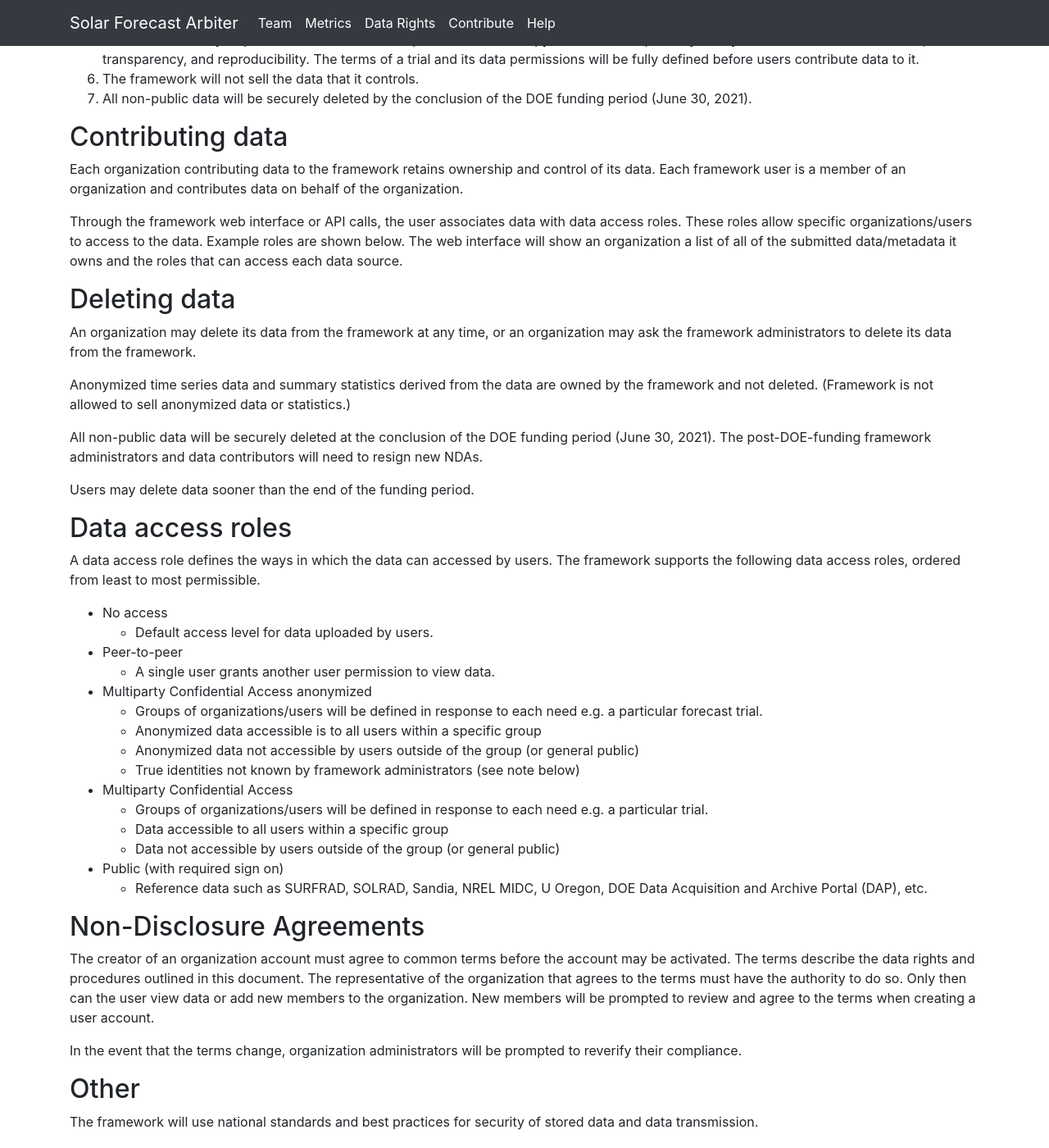
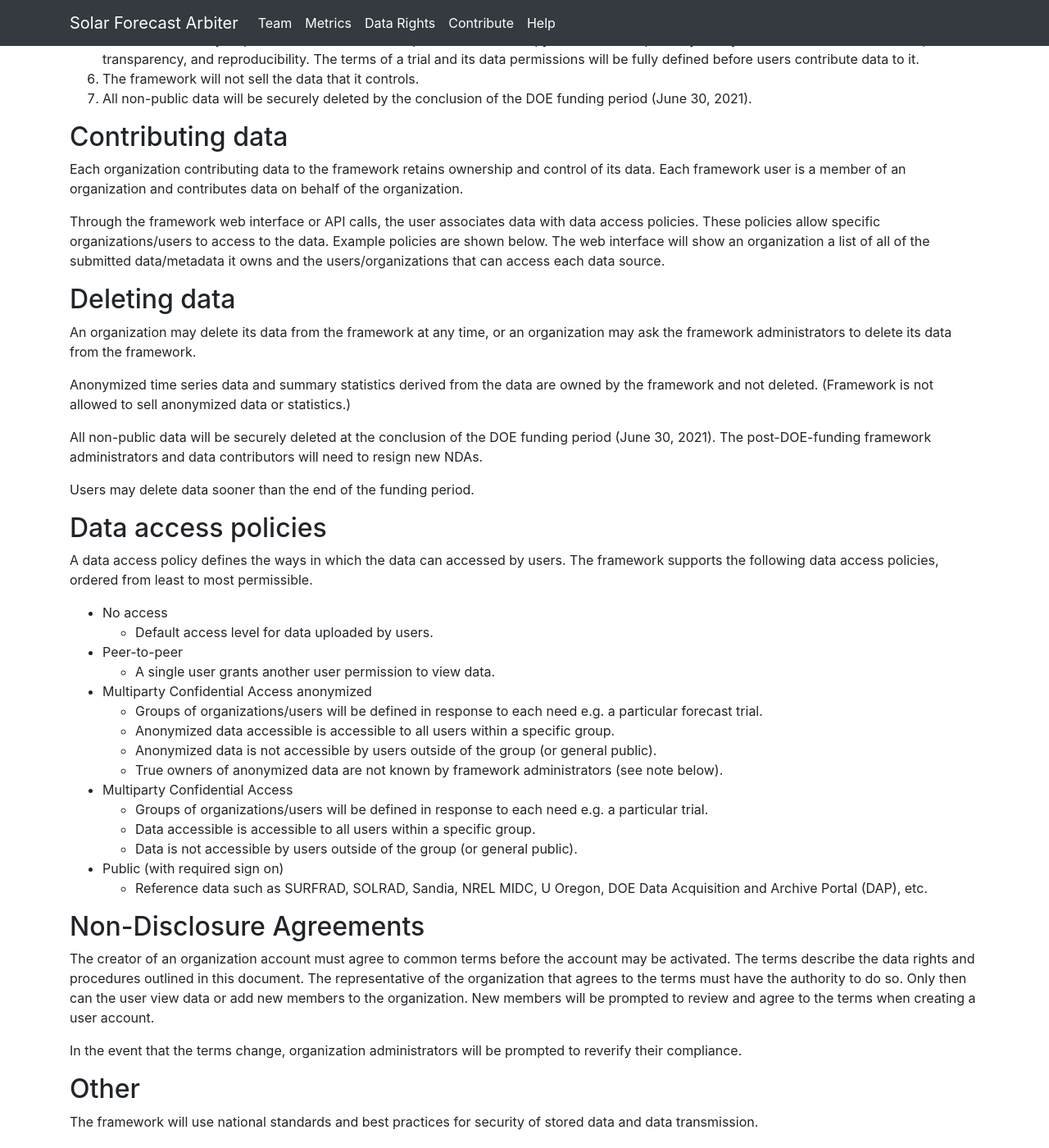
Before and after one commit to SolarArbiter/SolarArbiter.github.io, a Jekyll site: the page built from datarights.html, in a window 1280 px wide and 1400 px high, scrolled down 381 px. Shown: the whole window at 82% size. Built offline with Jekyll 4.4.1, drawn with Linux system fonts in a browser that asks for light colours.

Commit message:
tony edits

```diff
--- a/datarights.html
+++ b/datarights.html
@@ -39,10 +39,11 @@ and control of its data. Each framework user is a member of an
 organization and contributes data on behalf of the organization.
 
 Through the framework web interface or API calls, the user associates
-data with data access roles. These roles allow specific organizations/users
-to access to the data. Example roles are shown below. The web interface
-will show an organization a list of all of the submitted data/metadata
-it owns and the roles that can access each data source.
+data with data access policies. These policies allow specific
+organizations/users to access to the data. Example policies are shown
+below. The web interface will show an organization a list of all of the
+submitted data/metadata it owns and the users/organizations that can
+access each data source.
 
 
 Deleting data
@@ -63,11 +64,11 @@ administrators and data contributors will need to resign new NDAs.
 Users may delete data sooner than the end of the funding period.
 
 
-Data access roles
------------------
+Data access policies
+--------------------
 
-A data access role defines the ways in which the data can accessed by users.
-The framework supports the following data access roles, ordered from least
+A data access policy defines the ways in which the data can accessed by users.
+The framework supports the following data access policies, ordered from least
 to most permissible.
 
 * No access
@@ -77,14 +78,14 @@ to most permissible.
 * Multiparty Confidential Access anonymized
     * Groups of organizations/users will be defined in response to each need
       e.g. a particular forecast trial.
-    * Anonymized data accessible is to all users within a specific group
-    * Anonymized data not accessible by users outside of the group (or general public)
-    * True identities not known by framework administrators (see note below)
+    * Anonymized data accessible is accessible to all users within a specific group.
+    * Anonymized data is not accessible by users outside of the group (or general public).
+    * True owners of anonymized data are not known by framework administrators (see note below).
 * Multiparty Confidential Access
     * Groups of organizations/users will be defined in response to each need
       e.g. a particular trial.
-    * Data accessible to all users within a specific group
-    * Data not accessible by users outside of the group (or general public)
+    * Data accessible is accessible to all users within a specific group.
+    * Data is not accessible by users outside of the group (or general public).
 * Public (with required sign on)
     * Reference data such as SURFRAD, SOLRAD, Sandia, NREL MIDC, U Oregon,
       DOE Data Acquisition and Archive Portal (DAP), etc.
```
